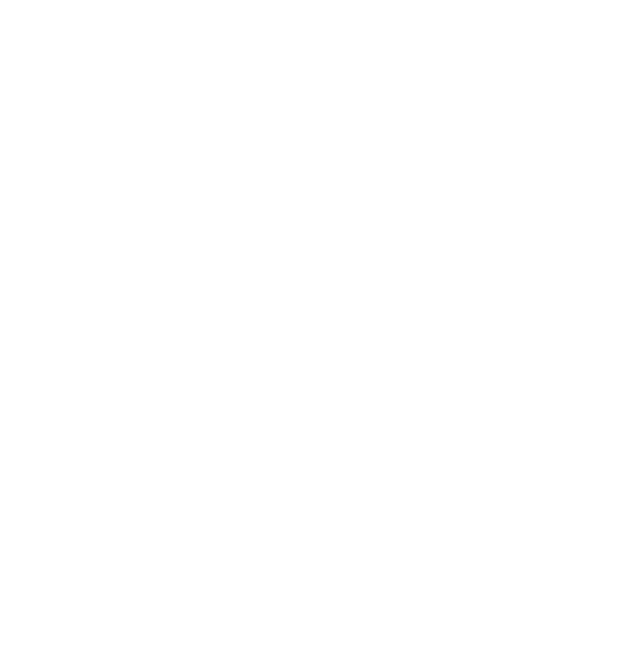
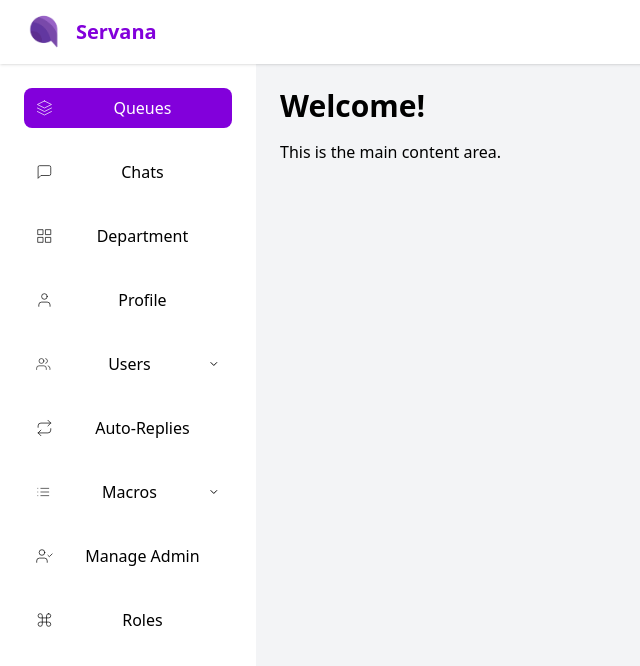
Before and after one commit to manuelamanetjr/frontend_web, a React (Vite) app: page /queues in a window 1280 px wide. Before the commit this address had no page. Shown: the top 666 px of the page, without its empty margins (0-640 px from the left). Built offline with nearby package versions, Linux system fonts and the light colour scheme.

Commit message:
Sidebar and Topbar added

```diff
--- a/package.json
+++ b/package.json
@@ -16,6 +16,7 @@
     "clsx": "^2.1.1",
     "react": "^19.0.0",
     "react-dom": "^19.0.0",
+    "react-feather": "^2.0.10",
     "react-helmet": "^6.1.0",
     "react-icons": "^5.5.0",
     "react-router-dom": "^7.5.0",
--- a/screens/Login.jsx
+++ b/screens/Login.jsx
@@ -1,4 +1,13 @@
+import React from "react";
+import { useNavigate } from "react-router-dom";
+
 export default function Login() {
+    const navigate = useNavigate();
+
+    const handleLogin = () => {
+        navigate('/queues');
+    };
+
     return (
         <div className="min-h-screen flex items-center justify-center bg-purple-900 p-4">
             <div className="w-full max-w-[1200px] bg-white rounded-lg overflow-hidden shadow-xl flex flex-col-reverse md:flex-row min-h-[700px]">
@@ -38,8 +47,8 @@ export default function Login() {
                             </div>
 
                             <button
-                                className="w-full bg-purple-900 hover:bg-purple-800 text-white font-semibold py-2 px-4 rounded-md transition"
-                                onClick={() => alert('Login clicked')}
+                                className="w-full bg-purple-700 hover:bg-purple-800 text-white font-semibold py-2 px-4 rounded-md transition"
+                                onClick={handleLogin}
                             >
                                 Login
                             </button>
--- /dev/null
+++ b/screens/queues.jsx
@@ -0,0 +1,210 @@
+import React, { useState } from "react";
+import {
+  Layers,
+  User,
+  Settings,
+  Menu,
+  X,
+  MessageSquare,
+  Grid,
+  Users,
+  Repeat,
+  List,
+  UserCheck,
+  Command,
+  ChevronDown,
+  ChevronUp,
+} from "react-feather";
+
+export default function DashboardLayout() {
+  const [mobileSidebarOpen, setMobileSidebarOpen] = useState(false);
+  const [openDropdown, setOpenDropdown] = useState(null);
+
+  const toggleDropdown = (name) => {
+    setOpenDropdown((prev) => (prev === name ? null : name));
+  };
+
+  const navItem = (href, Icon, label, isActive = false) => (
+    <a
+      href={href}
+      className={`flex items-center gap-3 px-3 py-2 rounded-lg relative ${
+        isActive
+          ? "bg-purple-700 text-white"
+          : "text-black hover:text-gray-700"
+      }`}
+    >
+      <Icon size={20} strokeWidth={1} />
+      <span className="w-full text-center">{label}</span>
+    </a>
+  );
+
+  const dropdownBox = (children) => (
+    <div className="absolute left-0 mt-1 w-48 bg-white shadow-lg z-10 text-sm text-gray-700">
+      {children}
+    </div>
+  );
+
+  return (
+    <div className="flex flex-col h-screen relative">
+      {/* Top Navbar */}
+      <header className="h-16 bg-white shadow flex items-center px-6 z-50">
+        <div className="flex items-center gap-3">
+          <img
+            src="src/assets/images/icon.png"
+            alt="Servana Logo"
+            className="h-10 w-10 rounded-full"
+          />
+          <span className="text-xl font-semibold text-purple-700">Servana</span>
+
+          {!mobileSidebarOpen && (
+            <button
+              className="md:hidden text-gray-700 hover:text-gray-900 focus:outline-none"
+              onClick={() => setMobileSidebarOpen(true)}
+            >
+              <Menu size={24} strokeWidth={1} />
+            </button>
+          )}
+        </div>
+      </header>
+
+      {/* Mobile Sidebar */}
+      {mobileSidebarOpen && (
+        <aside className="absolute top-16 left-0 w-64 bg-white text-black flex flex-col p-6 z-40 md:hidden h-[calc(100vh-4rem)] shadow-md">
+          <button
+            className="absolute top-4 right-4 text-gray-600 hover:text-black"
+            onClick={() => setMobileSidebarOpen(false)}
+          >
+            <X size={24} strokeWidth={1} />
+          </button>
+
+          <nav className="flex flex-col gap-6 mt-10">
+            {navItem("#", Layers, "Queues", true)}
+            {navItem("#", MessageSquare, "Chats")}
+            {navItem("#", Grid, "Department")}
+            {navItem("#", User, "Profile")}
+
+            {/* Users Dropdown */}
+            <div className="relative">
+              <button
+                onClick={() => toggleDropdown("users")}
+                className="flex items-center gap-3 text-black hover:text-gray-700 px-3 py-2 w-full"
+              >
+                <Users size={20} strokeWidth={1} />
+                <span className="w-full text-center">Users</span>
+                {openDropdown === "users" ? <ChevronUp size={16} /> : <ChevronDown size={16} />}
+              </button>
+              {openDropdown === "users" &&
+                dropdownBox(
+                  <>
+                    <a href="#" className="block px-4 py-2 hover:bg-gray-100">
+                      Manage Agents
+                    </a>
+                    <a href="#" className="block px-4 py-2 hover:bg-gray-100">
+                      Change Roles
+                    </a>
+                  </>
+                )}
+            </div>
+
+            {navItem("#", Repeat, "Auto-Replies")}
+
+            {/* Macros Dropdown */}
+            <div className="relative">
+              <button
+                onClick={() => toggleDropdown("macros")}
+                className="flex items-center gap-3 text-black hover:text-gray-700 px-3 py-2 w-full"
+              >
+                <List size={20} strokeWidth={1} />
+                <span className="w-full text-center">Macros</span>
+                {openDropdown === "macros" ? <ChevronUp size={16} /> : <ChevronDown size={16} />}
+              </button>
+              {openDropdown === "macros" &&
+                dropdownBox(
+                  <>
+                    <a href="#" className="block px-4 py-2 hover:bg-gray-100">
+                      Agents
+                    </a>
+                    <a href="#" className="block px-4 py-2 hover:bg-gray-100">
+                      Clients
+                    </a>
+                  </>
+                )}
+            </div>
+
+            {navItem("#", UserCheck, "Manage Admin")}
+            {navItem("#", Command, "Roles")}
+          </nav>
+        </aside>
+      )}
+
+      {/* Main Content */}
+      <div className="flex flex-1 overflow-hidden">
+        {/* Desktop Sidebar */}
+        <aside className="hidden md:flex w-64 bg-white text-black flex-col p-6 shadow-md">
+          <nav className="flex flex-col gap-6">
+            {navItem("#", Layers, "Queues", true)}
+            {navItem("#", MessageSquare, "Chats")}
+            {navItem("#", Grid, "Department")}
+            {navItem("#", User, "Profile")}
+
+            {/* Users Dropdown */}
+            <div className="relative">
+              <button
+                onClick={() => toggleDropdown("users")}
+                className="flex items-center gap-3 text-black hover:text-gray-700 px-3 py-2 w-full"
+              >
+                <Users size={20} strokeWidth={1} />
+                <span className="w-full text-center">Users</span>
+                {openDropdown === "users" ? <ChevronUp size={16} /> : <ChevronDown size={16} />}
+              </button>
+              {openDropdown === "users" &&
+                dropdownBox(
+                  <>
+                    <a href="#" className="block px-4 py-2 hover:bg-gray-100">
+                      Manage Agents
+                    </a>
+                    <a href="#" className="block px-4 py-2 hover:bg-gray-100">
+                      Change Roles
+                    </a>
+                  </>
+                )}
+            </div>
+
+            {navItem("#", Repeat, "Auto-Replies")}
+
+            {/* Macros Dropdown */}
+            <div className="relative">
+              <button
+                onClick={() => toggleDropdown("macros")}
+                className="flex items-center gap-3 text-black hover:text-gray-700 px-3 py-2 w-full"
+              >
+                <List size={20} strokeWidth={1} />
+                <span className="w-full text-center">Macros</span>
+                {openDropdown === "macros" ? <ChevronUp size={16} /> : <ChevronDown size={16} />}
+              </button>
+              {openDropdown === "macros" &&
+                dropdownBox(
+                  <>
+                    <a href="#" className="block px-4 py-2 hover:bg-gray-100">
+                      Agents
+                    </a>
+                    <a href="#" className="block px-4 py-2 hover:bg-gray-100">
+                      Clients
+                    </a>
+                  </>
+                )}
+            </div>
+
+            {navItem("#", UserCheck, "Manage Admin")}
+            {navItem("#", Command, "Roles")}
+          </nav>
+        </aside>
+
+        <main className="flex-1 bg-gray-100 p-6 overflow-auto">
+          <h1 className="text-3xl font-bold mb-4">Welcome!</h1>
+          <p>This is the main content area.</p>
+        </main>
+      </div>
+    </div>
+  );
+}
--- a/src/AppNavigation.jsx
+++ b/src/AppNavigation.jsx
@@ -1,14 +1,14 @@
 import React from "react";
 import { BrowserRouter as Router, Routes, Route } from "react-router-dom";
-
-
 import Login from "../screens/Login.jsx"
+import Queues from "../screens/queues.jsx"
 
 function App() {
     return (
         <Router>
             <Routes>
                 <Route path="/" element={<Login />} />
+                <Route path="/queues" element={<Queues />} />
                 {/* Add more routes like this: */}
                 {/* <Route path="/dashboard" element={<Dashboard />} /> */}
             </Routes>
```
Also changed, not shown: 1 other file (tests, documents, lock files or other folders).
